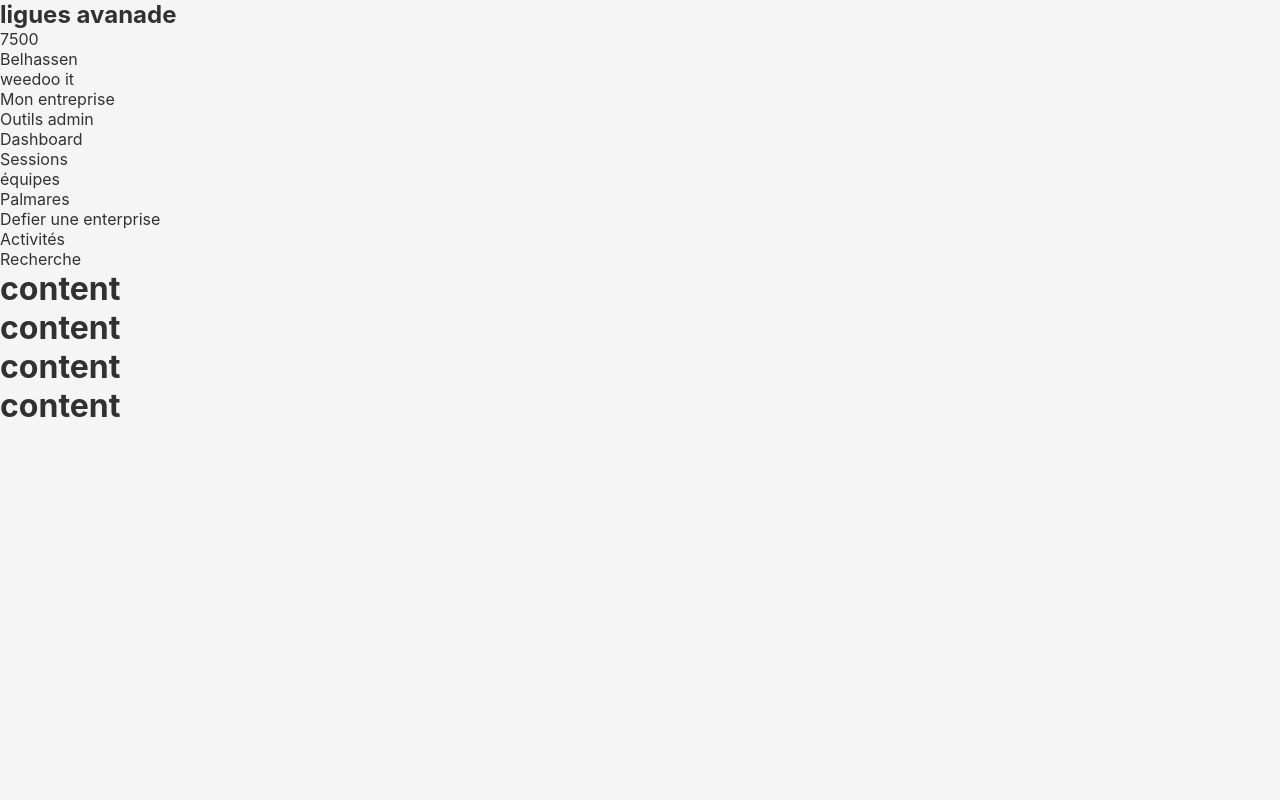
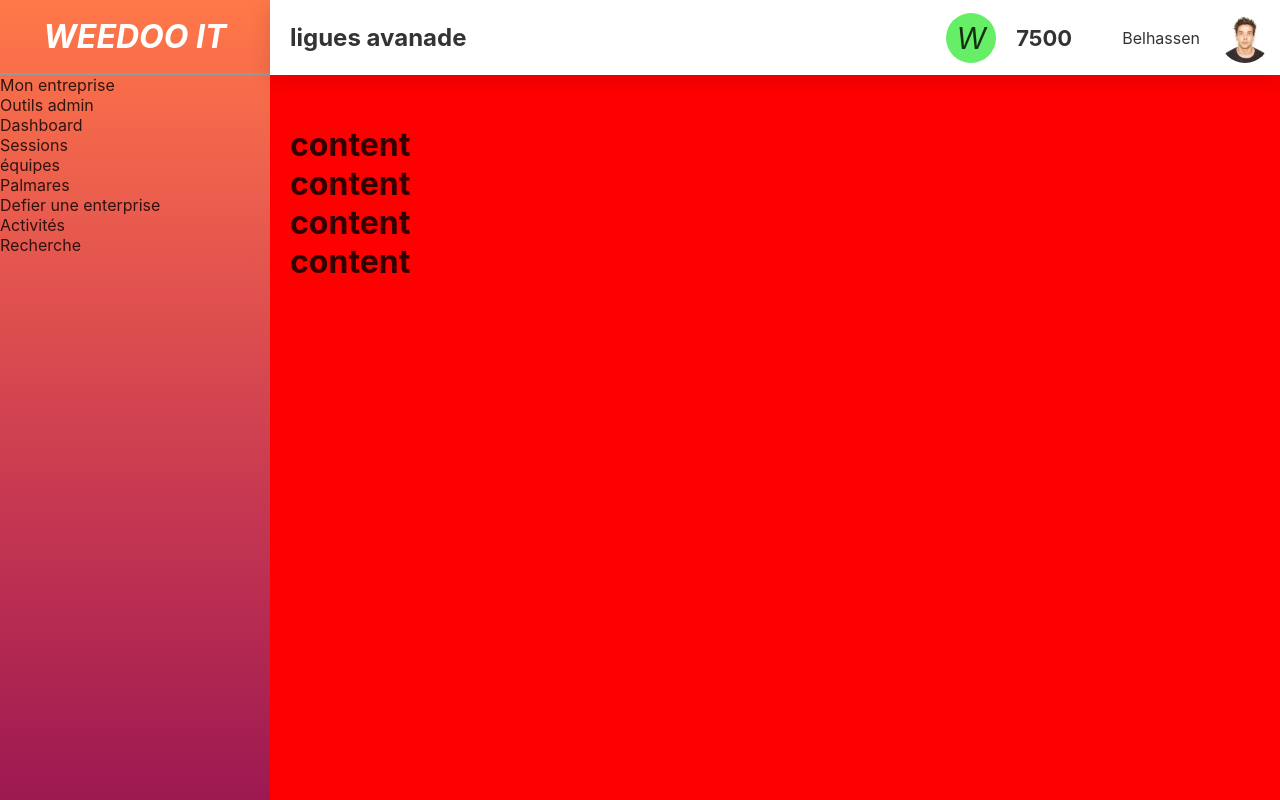
Before and after one commit to bel7aG/weedooIt-dashboard, a website: page index.html in a window 1280 px wide. Drawn offline with Linux system fonts and the light colour scheme.

Commit message:
sass implimentation and layout design (desktop)

```diff
--- a/index.html
+++ b/index.html
@@ -4,29 +4,34 @@
     <meta charset="UTF-8" />
     <meta name="viewport" content="width=device-width, initial-scale=1.0" />
     <title>Document</title>
-    <link rel="stylesheet" href="index.css" />
+    <link rel="stylesheet" href="./styles/index.css" />
   </head>
   <body>
     <div>
       <header>
+        <div>
           <div>
             <h2>ligues avanade</h2>
           </div>
           <div>
             <div>
               <span>7500</span>
-            <img src="" alt="" />
+              <i>W</i>
             </div>
             <div>
               <span>Belhassen</span>
-            <img src="" alt="" />
+              <img src="assets/images/bel.jpg" alt="" />
+            </div>
           </div>
         </div>
       </header>
 
-      <div class="wrapper">
+      <main>
         <div class="slider">
-          <div>weedoo it</div>
+          <div>
+            <h1>weedoo it</h1>
+          </div>
+
           <div>
             <ul>
               <li>Mon entreprise</li>
@@ -46,12 +51,20 @@
           </div>
         </div>
         <div>
-          <div><h1>content</h1></div>
-          <div><h1>content</h1></div>
-          <div><h1>content</h1></div>
-          <div><h1>content</h1></div>
+          <div>
+            <h1>content</h1>
+          </div>
+          <div>
+            <h1>content</h1>
+          </div>
+          <div>
+            <h1>content</h1>
+          </div>
+          <div>
+            <h1>content</h1>
           </div>
         </div>
+      </main>
     </div>
   </body>
 </html>
--- a/index.css
+++ b/styles/scss/base/_base.scss
@@ -20,7 +20,7 @@ a:visited,
 *,
 *:before,
 *:after {
-  box-sizing: inherit;
+  box-sizing: border-box;
 }
 
 html {
--- /dev/null
+++ b/styles/scss/components/_header.scss
@@ -0,0 +1,58 @@
+header {
+  position: fixed;
+  right: 0;
+  height: 7.5rem;
+  background-color: #fff;
+  width: calc(100vw - 27rem);
+  box-shadow: 0 0.6rem 2rem rgba(0, 0, 0, 0.12);
+  padding: 0 1rem 0 2rem;
+
+  > div {
+    display: flex;
+    justify-content: space-between;
+    align-items: center;
+    height: 100%;
+    width: 100%;
+
+    > div {
+      &:last-child {
+        min-width: 22rem;
+      }
+
+      &:last-child,
+      > div,
+      > div > span {
+        display: flex;
+        justify-content: space-between;
+        align-self: center;
+      }
+
+      > div {
+        > span {
+          margin-right: 2rem;
+        }
+        > :not(span) {
+          width: 5rem;
+          height: 5rem;
+          border-radius: 100%;
+        }
+        > i {
+          margin-right: 2rem;
+          display: flex;
+          justify-content: center;
+          align-items: center;
+          font-size: 3rem;
+          background-color: #6e6;
+        }
+        &:first-child {
+          margin-right: 3rem;
+          flex-direction: row-reverse;
+          > span {
+            font-size: 2.2rem;
+            font-weight: 700;
+          }
+        }
+      }
+    }
+  }
+}
--- /dev/null
+++ b/styles/scss/components/_slider.scss
@@ -0,0 +1,24 @@
+.slider:first-child {
+  width: 27rem;
+  min-height: 100vh;
+  max-height: 100vh;
+  background-image: linear-gradient(
+    to bottom,
+    #ff7848,
+    #eb5d4d,
+    #d44450,
+    #b92d52,
+    #9c1951
+  );
+
+  > div:first-child {
+    height: 7.5rem;
+    display: flex;
+    justify-content: center;
+    align-items: center;
+    color: #fff;
+    border-bottom: 2px solid #999;
+    text-transform: uppercase;
+    font-style: italic;
+  }
+}
--- /dev/null
+++ b/styles/scss/index.scss
@@ -0,0 +1,6 @@
+@import "base/base";
+
+@import "layout/main";
+
+@import "components/header";
+@import "components/slider";
--- /dev/null
+++ b/styles/scss/layout/_main.scss
@@ -0,0 +1,11 @@
+main {
+  display: flex;
+
+  > div {
+    &:nth-child(2) {
+      background-color: red;
+      flex: 1;
+      padding: 12.5rem 2rem;
+    }
+  }
+}
```
Also changed, not shown: package.json (added, +14 -0 lines), assets/images/bel.jpg (added), styles/index.css (added), 2 other files. Lines whose indentation alone changed are shown as unchanged.
